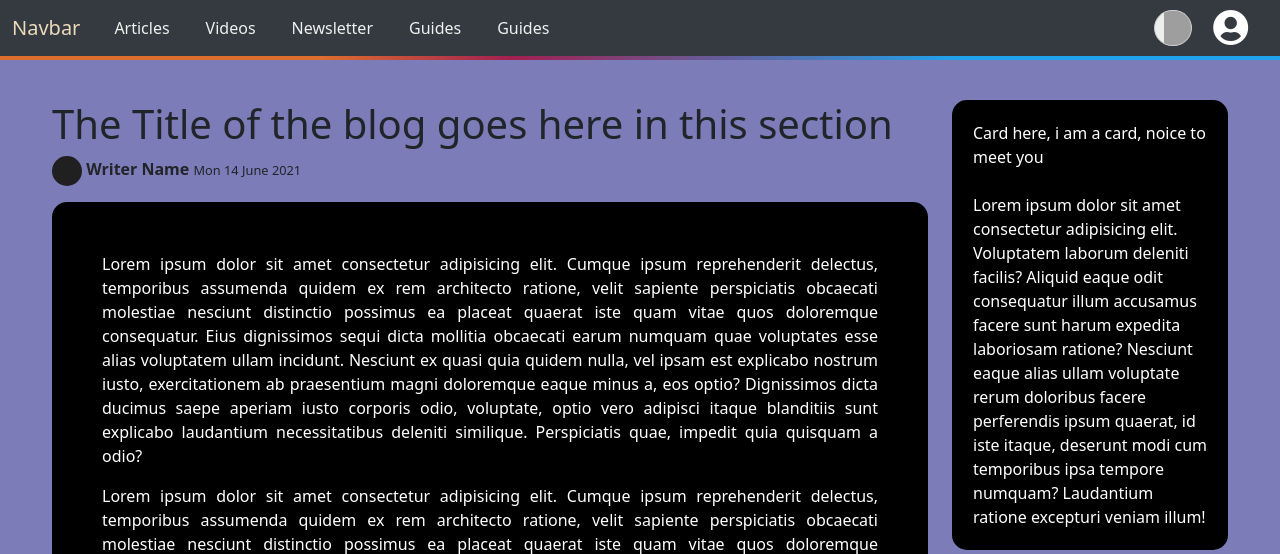
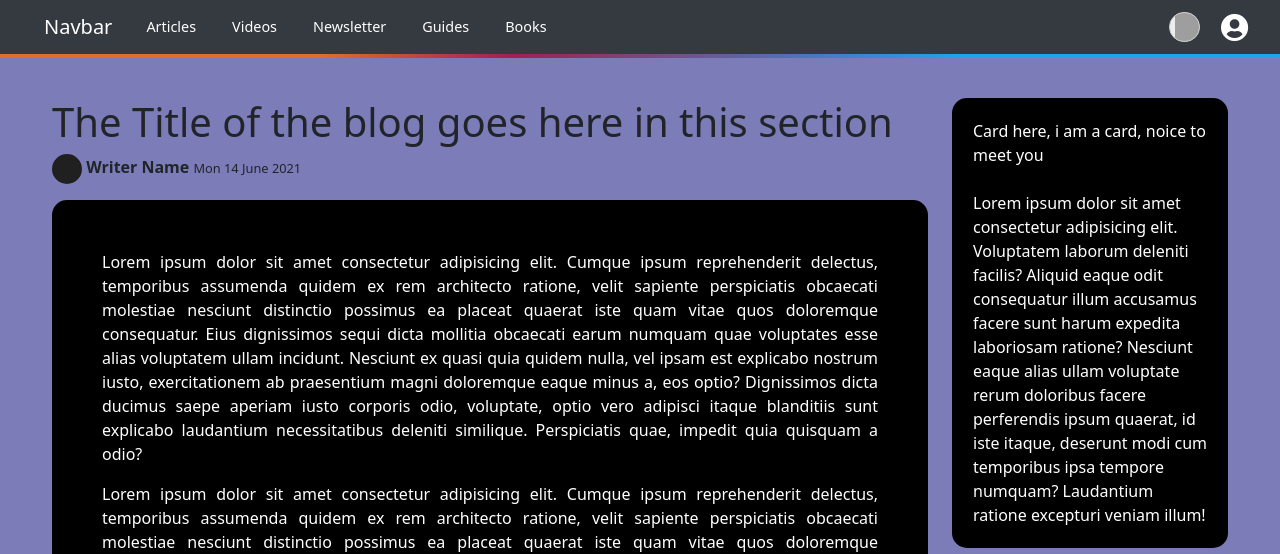
Before and after one commit to m3rashid/confused-bachelors, a Node server app: page / in a window 1280 px wide. Shown: the top 554 px of the page. Run offline with Node 20, Linux system fonts and the light colour scheme; some libraries are stand-ins or nearby versions; grey boxes are pictures that could not be loaded.

Commit message:
nav complete

```diff
--- a/static/css/header.css
+++ b/static/css/header.css
@@ -28,6 +28,9 @@
 /* navbar stuff */
 #navbar {
   background-color: #343a40;
+  padding: 0;
+}
+#navbar_main{
   padding: 0;
 }
 
@@ -61,22 +64,33 @@ body.offcanvas-active {
 }
 
 .nav-link {
-  color: #f0f0f0;
+  color: #ffffff;
+  font-size: 0.9rem;
+}
+.nav-link:hover{
+  color: #E4521F;
 }
 
 .nav__btn {
-  margin-left: 10px;
-  margin-right: 10px;
+ margin: 0 10px;
+ height:54px;
+}
+.nav__btn:hover{
+  background-color: #201e22;
+  opacity: 1;
+}
+li.nav-item a{
+
+  display: flex;
+  align-items: center;
 }
 
-
 .navbar-brand {
-  /* background-color: red; */
-
-  color: #ecdbba;
+  margin-left: 2rem;
+  color: #ffffff;
 }
 .navbar-brand:hover{
-  color: #ecdbba
+  color: #ffffff
 }
 
 .dropdown:hover .dropdown-menu {
@@ -213,9 +249,9 @@ input.search-box-input::-webkit-search-cancel-button {
 }
 
 input[type=search].search-box-input {
-	background: #ededed url(https://static.tumblr.com/ftv85bp/MIXmud4tx/search-icon.png) no-repeat 9px center;
+	background: #ededed url(https://static.tumblr.com/ftv85bp/MIXmud4tx/search-icon.png) no-repeat 5px center;
 	border: solid 1px #ccc;
-	padding: 5px 8px 5px 3px;
+	padding: 2px;
 
 	-webkit-border-radius: 10em;
 	-moz-border-radius: 10em;
@@ -275,7 +311,7 @@ input.search-box-input::-webkit-input-placeholder {
   text-decoration: none;
   color: white;
   margin: 0 1rem;
-  font-size: 36px;
+  font-size: 28px;
   transition:0.2s;
 }
 .user-profile:hover{
--- a/views/partials/header.ejs
+++ b/views/partials/header.ejs
@@ -72,7 +72,7 @@
               <a class="nav-link nav__btn" href="/newsletter"> Guides </a>
             </li>
             <li class="nav-item justify-content-end ">
-              <a class="nav-link nav__btn" href="/newsletter"> Guides </a>
+              <a class="nav-link nav__btn" href="/newsletter"> Books </a>
             </li>
 
 
```
Also changed, not shown: other parts of static/css/header.css (+24 -21 lines).
